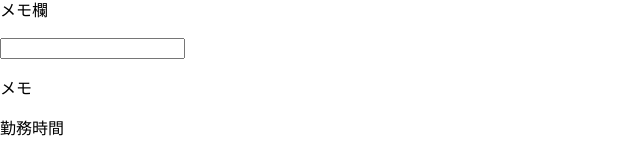
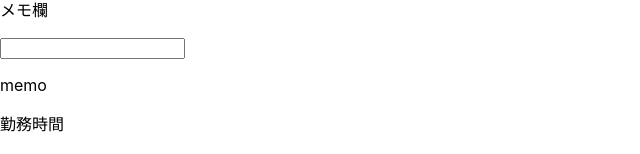
Before and after one commit to MasaoAsano/teamProjectKintai, a React (Create React App) app in the folder kintai/: page / in a window 1280 px wide. Shown: the part 567-721 px from the top of the page, without its empty margins (0-640 px from the left). Built offline with nearby package versions, Linux system fonts and the light colour scheme; the HTML template or start-up script is replaced by a standard one.

Commit message:
template微修正

```diff
--- a/kintai/src/Components/Memo.js
+++ b/kintai/src/Components/Memo.js
@@ -6,9 +6,12 @@ const Memo = ({ memo,func }) => {
       type="text"
       onChange={(e) => {
         func=(e.target.value)
+        console.log('func',func);
+        console.log('memo',memo);
       }}
       />
-      <p>{memo}</p>
+      <p>memo{func}</p>
+
     </div>
   )
 };
--- a/kintai/src/Components/Register.js
+++ b/kintai/src/Components/Register.js
@@ -1,4 +1,4 @@
-import "./Register.css";
+import "../styles/register.css"
 const Register = () => {
   return (
     <div className="register">
--- a/kintai/src/Components/Template.js
+++ b/kintai/src/Components/Template.js
@@ -9,12 +9,12 @@ const Template = ({ currentTemplate, setCurrentTemplate, templateList }) => {
 
   return (
     <div className="">
-    <select onChange={(e) => {
-      let city = e.target.value;
-      console.log('city',city);
-      setCurrentTemplate(city ? city : null);
-      console.log('currentTemplate',currentTemplate);
-    }}>
+      <select onChange={(e) => {
+        let style = e.target.value;
+        console.log('style',style);
+        setCurrentTemplate(style ? style : null);
+        console.log('currentTemplate',currentTemplate);
+      }}>
       <option value="">（勤務テンプレート選択…）</option>
       {templateList.map(cityOption => <option key={cityOption.id} value={cityOption.id}>{cityOption.displayName}</option>)}
     </select>
```
Also changed, not shown: kintai/src/styles/register.css (renamed from kintai/src/Components/Register.css).
